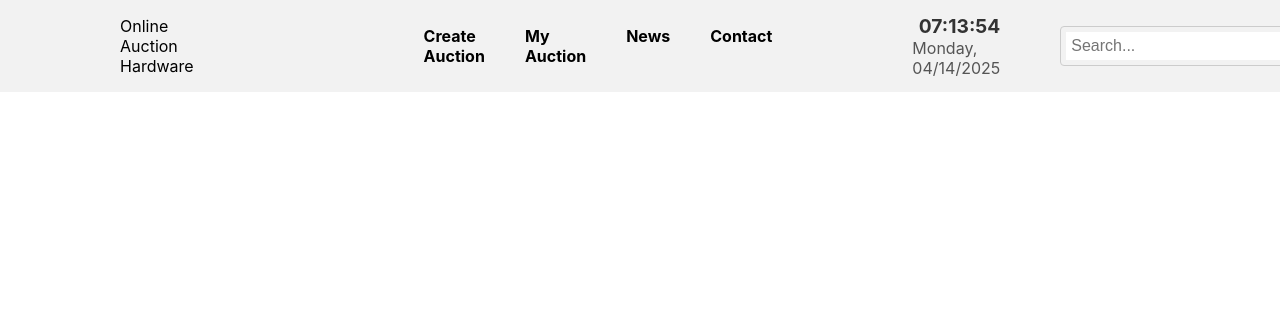
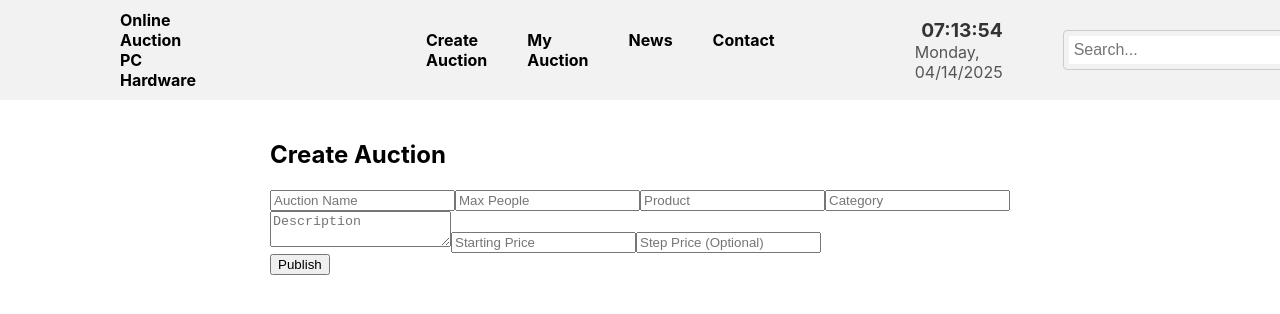
Before and after one commit to kimmich04/react-firebase, a React (Create React App) app: page /create-auction in a window 1280 px wide. Shown: the top 314 px of the page. Built offline with nearby package versions, Linux system fonts and the light colour scheme; no server answers.

Commit message:
create-auction-1-noStyling

```diff
--- a/package.json
+++ b/package.json
@@ -14,6 +14,7 @@
     "firebase": "^9.8.4",
     "react": "^19.0.0",
     "react-dom": "^19.0.0",
+    "react-router-dom": "^7.5.0",
     "react-scripts": "5.0.1",
     "sass": "^1.86.3",
     "web-vitals": "^2.1.4"
--- a/src/Firebase.js
+++ b/src/Firebase.js
@@ -1,18 +1,19 @@
-import { initializeApp } from "firebase/app"
-import { getFirestore } from "firebase/firestore"
+import { initializeApp } from "firebase/app";
+import { getFirestore } from "firebase/firestore";
+import { getAuth } from "firebase/auth"; // 👈 Add this
 
-// For Firebase JS SDK v7.20.0 and later, measurementId is optional
 const firebaseConfig = {
   apiKey: process.env.REACT_APP_API_KEY,
   authDomain: "first-project-2b259.firebaseapp.com",
   projectId: "first-project-2b259",
-  storageBucket: "first-project-2b259.firebasestorage.app",
+  storageBucket: "first-project-2b259.appspot.com",
   messagingSenderId: "186595344534",
   appId: "1:186595344534:web:e6c052f8a3c00c8a0e42b7",
-  measurementId: "G-KG4E3BH502"
+  measurementId: "G-KG4E3BH502",
 };
 
-const app = initializeApp(firebaseConfig)
-const db = getFirestore(app)
+const app = initializeApp(firebaseConfig);
+const db = getFirestore(app);
+const auth = getAuth(app); // 👈 Add this line
 
-export {db}
+export { db, auth }; // 👈 Export it
--- a/src/components/AuthModal.js
+++ b/src/components/AuthModal.js
@@ -1,20 +1,70 @@
-import React from "react";
+import React, { useState } from "react";
+import { createUserWithEmailAndPassword, signInWithEmailAndPassword } from "firebase/auth";
+import { auth } from "../Firebase";
 import "./AuthModal.scss";
 
 function AuthModal({ mode, onClose }) {
+  const [email, setEmail] = useState("");
+  const [password, setPassword] = useState("");
+  const [username, setUsername] = useState("");
+  const [error, setError] = useState("");
+
+  const handleSubmit = async (e) => {
+    e.preventDefault();
+
+    try {
+      if (mode === "signup") {
+        await createUserWithEmailAndPassword(auth, email, password);
+        // Optional: save username to Firestore if needed
+      } else {
+        await signInWithEmailAndPassword(auth, email, password);
+      }
+      onClose(); // Close modal on success
+    } catch (err) {
+      setError(err.message);
+    }
+  };
+
   return (
     <div className="modal-overlay">
       <div className="modal">
         <h2>{mode === "login" ? "Login" : "Sign Up"}</h2>
 
-        <form>
-          <input type="email" placeholder="Email" required />
-          <input type="password" placeholder="Password" required />
-          {mode === "signup" && <input type="text" placeholder="Username" required />}
+        {error && <p style={{ color: "red", fontSize: "0.9rem" }}>{error}</p>}
+
+        <form onSubmit={handleSubmit}>
+          <input
+            type="email"
+            placeholder="Email"
+            required
+            value={email}
+            onChange={(e) => setEmail(e.target.value)}
+          />
+
+          <input
+            type="password"
+            placeholder="Password"
+            required
+            value={password}
+            onChange={(e) => setPassword(e.target.value)}
+          />
+
+          {mode === "signup" && (
+            <input
+              type="text"
+              placeholder="Username"
+              required
+              value={username}
+              onChange={(e) => setUsername(e.target.value)}
+            />
+          )}
+
           <button type="submit">{mode === "login" ? "Login" : "Create Account"}</button>
         </form>
 
-        <button className="close-btn" onClick={onClose}>×</button>
+        <button className="close-btn" onClick={onClose}>
+          ×
+        </button>
       </div>
     </div>
   );
--- a/src/components/Navbar.js
+++ b/src/components/Navbar.js
@@ -1,6 +1,7 @@
 import React, { useState, useEffect } from "react";
 import "../views/App.scss";
 import AuthModal from "./AuthModal";
+import { Link } from "react-router-dom";
 
 function Navbar() {
   const [time, setTime] = useState(new Date());
@@ -13,14 +14,17 @@ function Navbar() {
 
   return (
     <nav className="navbar">
-      <div className="logo">Online Auction Hardware</div>
+      <div className="logo">
+        <Link to="/">Online Auction PC Hardware</Link>
+      </div>
 
       <ul className="nav-links">
-        <li>Create Auction</li>
-        <li>My Auction</li>
-        <li>News</li>
-        <li>Contact</li>
+        <li><Link to="/create-auction">Create Auction</Link></li>
+        <li><Link to="/my-auctions">My Auction</Link></li>
+        <li><Link to="/news">News</Link></li>
+        <li><Link to="/contact">Contact</Link></li>
       </ul>
+
 
       <div className="time-container">
         <div className="time">{time.toLocaleTimeString("en-US", { hour12: false })}</div>
--- a/src/views/App.js
+++ b/src/views/App.js
@@ -1,17 +1,23 @@
-import React, { useEffect, useState } from "react";
+import React from "react";
+import { BrowserRouter as Router, Routes, Route } from "react-router-dom";
 import Navbar from "../components/Navbar";
-import { collection, query, onSnapshot, doc, updateDoc, deleteDoc, addDoc } from "firebase/firestore";
-import { db } from "../Firebase";
+import CreateAuctionPage from "../views/CreateAuctionPage"; // You'll create this file
 import './App.scss';
 import "@fortawesome/fontawesome-free/css/all.min.css";
 
 function App() {
   return (
+    <Router>
       <div className="App">
         <Navbar />
         <div className="main-content">
+          <Routes>
+            <Route path="/" element={<h1>Welcome to Online Auction</h1>} />
+            <Route path="/create-auction" element={<CreateAuctionPage />} />
+          </Routes>
         </div>
       </div>
+    </Router>
   );
 }
 
--- a/src/views/App.scss
+++ b/src/views/App.scss
@@ -14,6 +14,11 @@ body {
 
   .logo {
     margin-left: 100px;
+    a {
+      text-decoration: none;
+      color: inherit;
+      font-weight: bold;
+    }
   }
   .nav-links {
     list-style: none;
@@ -24,14 +29,18 @@ body {
 
     li {
       cursor: pointer;
-      transition: color 0.3s ease; // Optional smooth transition
+      transition: color 0.3s ease;
 
       &:hover {
-        color: red; // ✅ Each item turns red on hover
+        color: red;
+      }
+
+      a {
+        text-decoration: none;
+        color: inherit;
       }
     }
   }
-
 
   .time-container {
       display: flex;
--- /dev/null
+++ b/src/views/CreateAuctionPage.js
@@ -0,0 +1,54 @@
+import React, { useState } from "react";
+import { addDoc, collection } from "firebase/firestore";
+import { db } from "../Firebase";
+
+function CreateAuctionPage() {
+  const [formData, setFormData] = useState({
+    name: "",
+    maxPeople: "",
+    product: "",
+    category: "",
+    description: "",
+    startingPrice: "",
+    stepPrice: "",
+  });
+
+  const handleChange = (e) => {
+    const { name, value } = e.target;
+    setFormData((prev) => ({ ...prev, [name]: value }));
+  };
+
+  const handleSubmit = async () => {
+    try {
+      await addDoc(collection(db, "auctions"), {
+        ...formData,
+        createdAt: new Date(),
+      });
+      alert("Auction created!");
+    } catch (err) {
+      alert("Error: " + err.message);
+    }
+  };
+
+  return (
+    <div className="auction-form-container">
+      <h2>Create Auction</h2>
+      <div className="form-grid">
+        <div>
+          <input name="name" placeholder="Auction Name" onChange={handleChange} />
+          <input name="maxPeople" placeholder="Max People" onChange={handleChange} />
+          <input name="product" placeholder="Product" onChange={handleChange} />
+          <input name="category" placeholder="Category" onChange={handleChange} />
+        </div>
+        <div>
+          <textarea name="description" placeholder="Description" onChange={handleChange} />
+          <input name="startingPrice" placeholder="Starting Price" onChange={handleChange} />
+          <input name="stepPrice" placeholder="Step Price (Optional)" onChange={handleChange} />
+        </div>
+      </div>
+      <button onClick={handleSubmit}>Publish</button>
+    </div>
+  );
+}
+
+export default CreateAuctionPage;
```
Also changed, not shown: 1 other file (tests, documents, lock files or other folders). Lines whose indentation alone changed are shown as unchanged.
